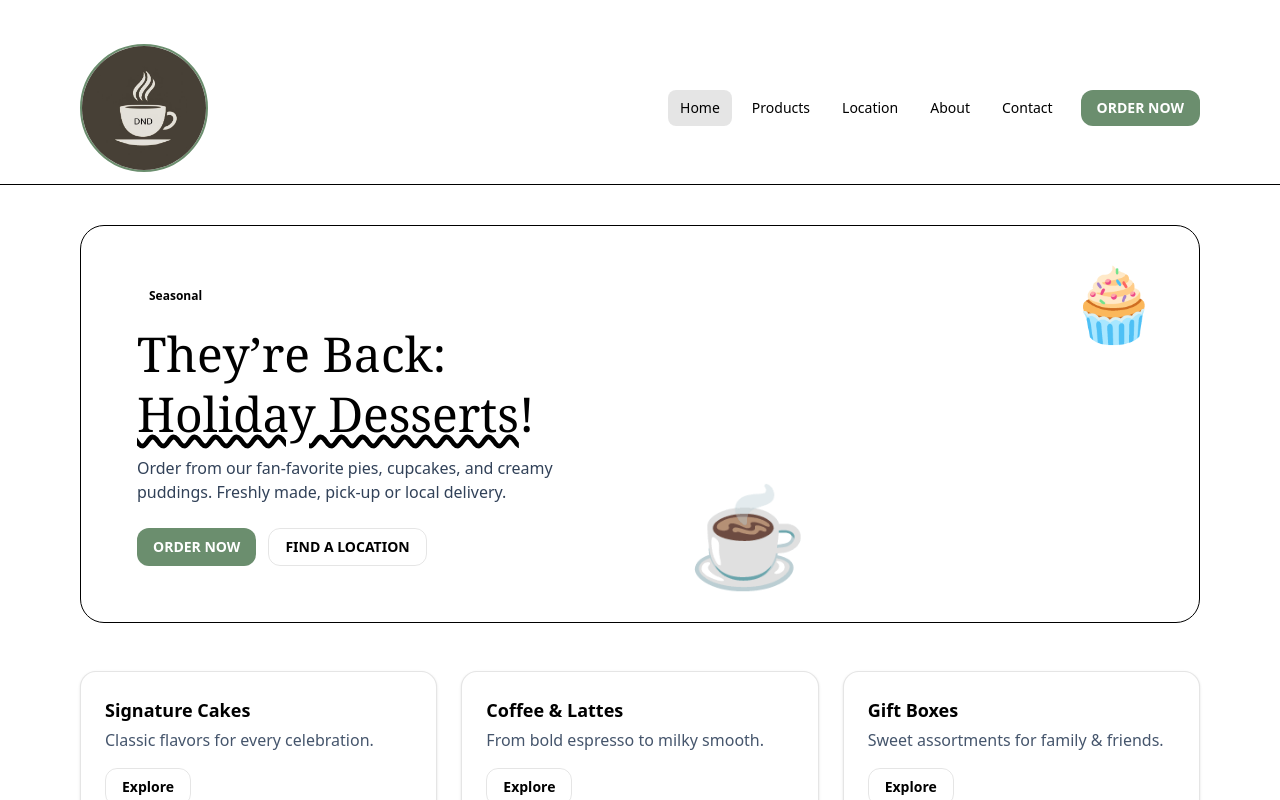
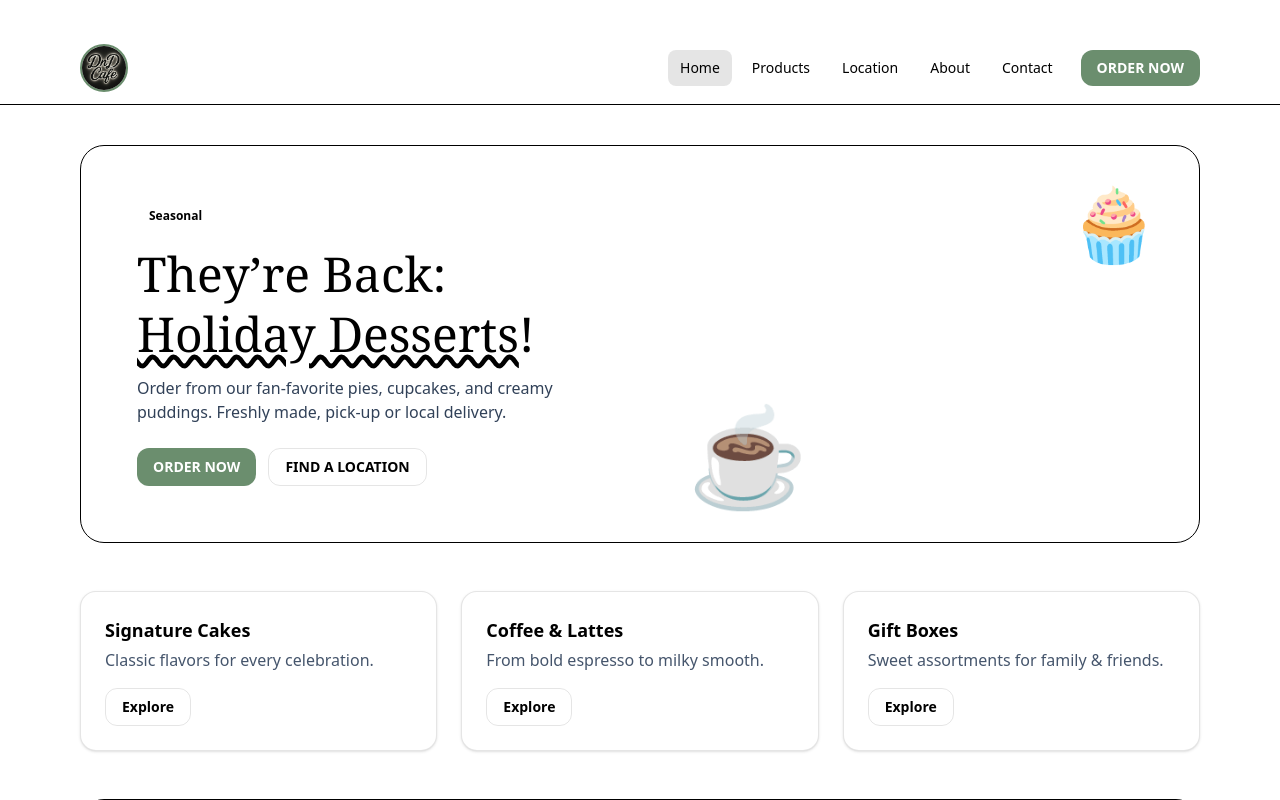
Before and after one commit to abdifitah12/D-D-frontend, a React (Vite) app: page / in a window 1280 px wide. Shown: the top 800 px of the page. Built offline with nearby package versions, Linux system fonts and the light colour scheme.

Commit message:
cahnged the icon

```diff
--- a/src/components/Navbar.jsx
+++ b/src/components/Navbar.jsx
@@ -28,7 +28,7 @@ export default function Navbar() {
       </div>
      <nav   className="mx-auto flex max-w-6xl items-center justify-between gap-4 px-4 py-3">
        <Link to="/" className="flex items-center">
-  <img src="/DND.jpg" alt="Cafe logo"   className="h-32 w-32 rounded-full object-cover"
+  <img src="/image3.jpg" alt="Cafe logo"   className="h-12 w-12 rounded-full object-cover"
   style={{ border: "2px solid #6b8e6e" }}/>
 </Link>
 
```
Also changed, not shown: public/image3.jpg (added).
